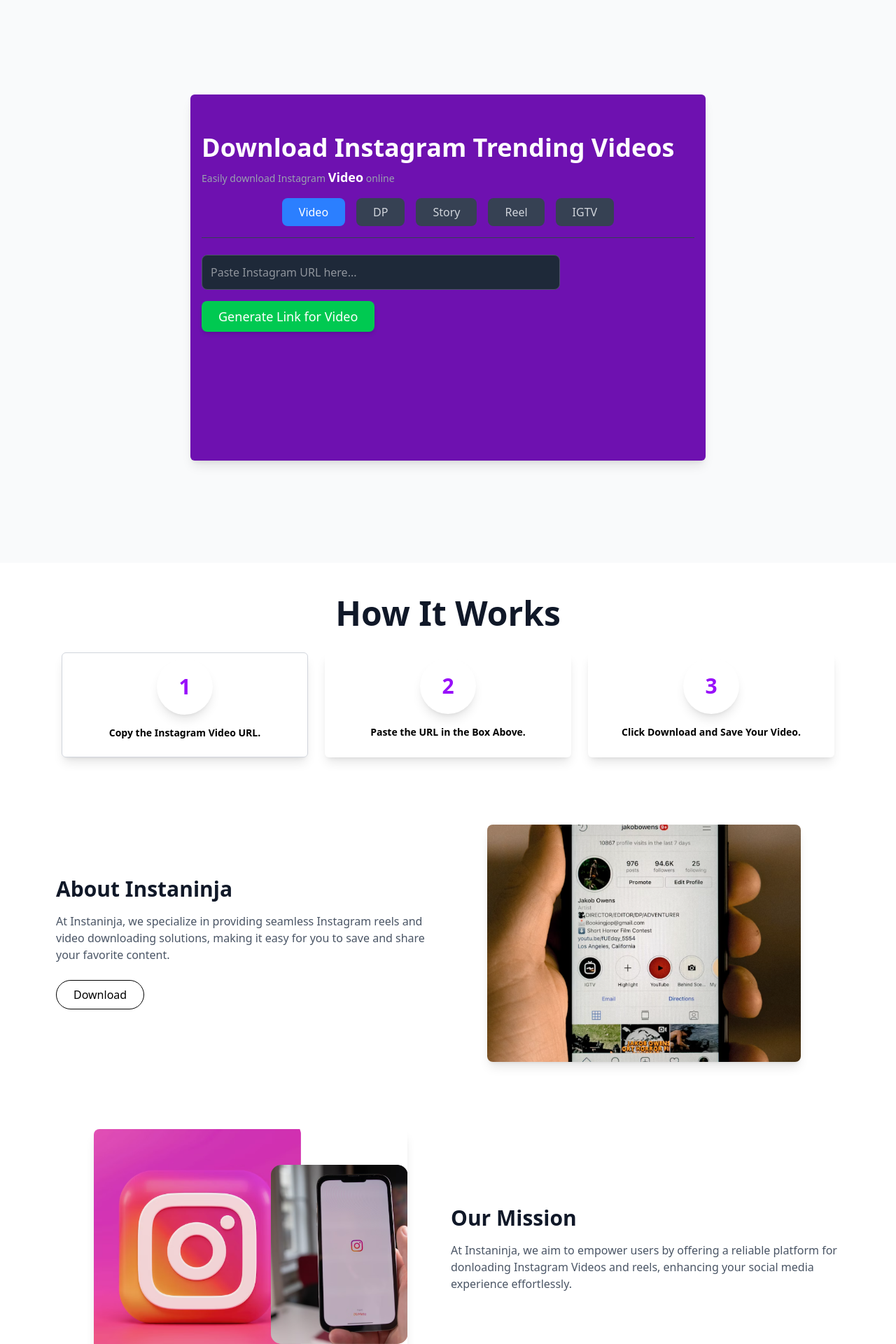
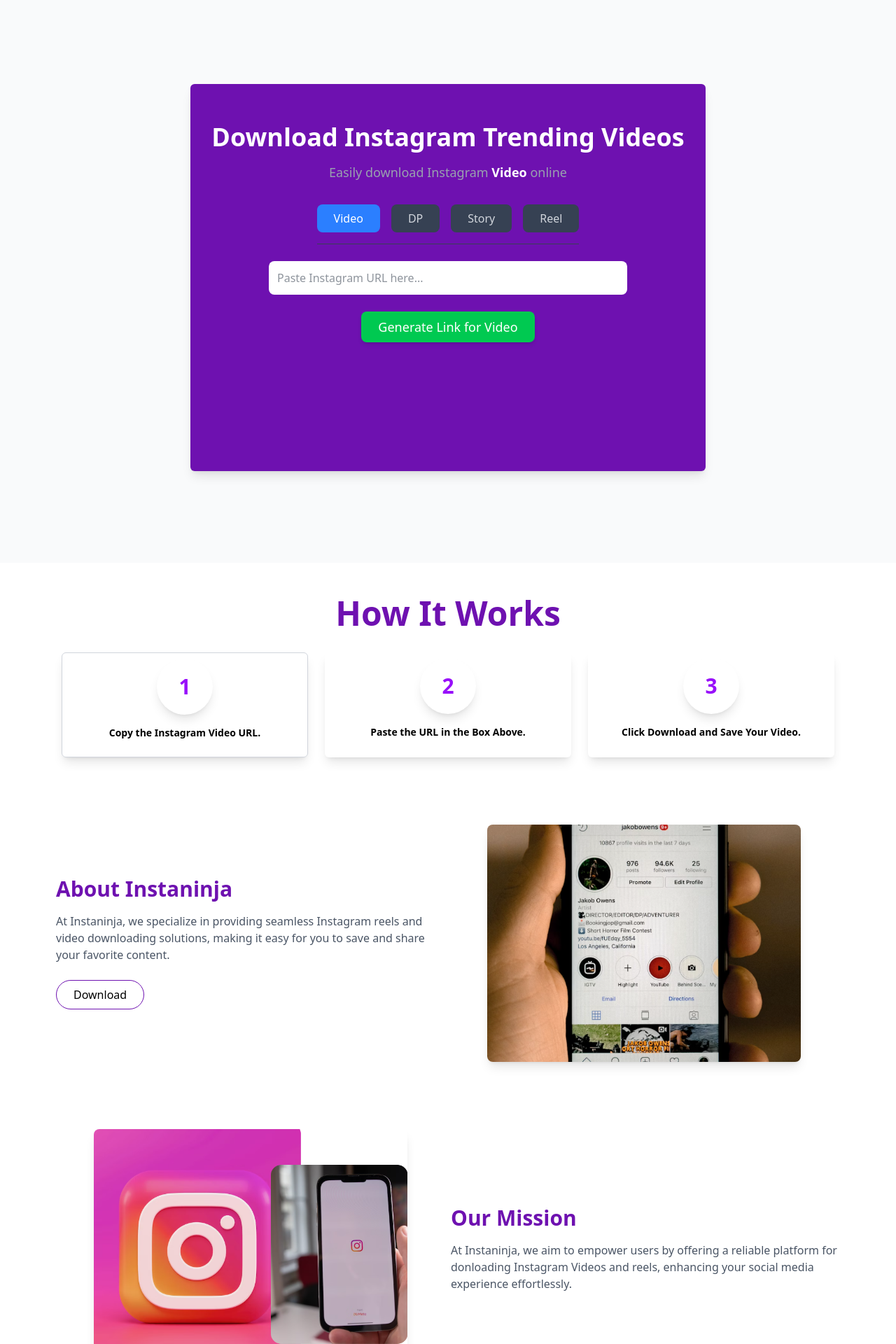
Before and after one commit to Ninjajuk/insta_reels_downloader, a React (Vite) app: page / in a window 1280 px wide. Shown: the part 640-2560 px from the top of the page at 70% size. Built offline with nearby package versions, Linux system fonts and the light colour scheme.

Commit message:
primaary color and ui improvement

```diff
--- a/src/components/AboutInstaNinja.jsx
+++ b/src/components/AboutInstaNinja.jsx
@@ -5,13 +5,13 @@
     <section className="flex flex-col-reverse md:flex-row items-center justify-between max-w-6xl mx-auto px-4 py-12">
       {/* Text Section */}
       <div className="md:w-1/2 text-center md:text-left">
-        <h2 className="text-3xl font-bold text-gray-900">About Instaninja</h2>
+        <h2 className="text-3xl font-bold text-purple-800">About Instaninja</h2>
         <p className="text-gray-600 mt-4">
           At Instaninja, we specialize in providing seamless Instagram reels and
           video downloading solutions, making it easy for you to save and share
           your favorite content.
         </p>
-        <button className="mt-6 px-6 py-2 border border-black rounded-full text-black hover:bg-black hover:text-white transition">
+        <button className="mt-6 px-6 py-2 border border-purple-800 rounded-full text-black hover:bg-purple-800 hover:text-white transition cursor-pointer">
           Download
         </button>
       </div>
--- a/src/components/FAQ.jsx
+++ b/src/components/FAQ.jsx
@@ -20,7 +20,7 @@
 
   return (
     <section className="mt-8 w-full max-w-3xl mx-auto">
-      <h2 className="text-xl font-semibold  text-center">Frequently Asked Questions</h2>
+      <h2 className="text-xl font-bold  text-center text-purple-800">Frequently Asked Questions</h2>
       <div className="mt-4">
         {faqs.map((faq, index) => (
           <div key={index} className="border-b border-gray-700">
--- a/src/components/Footer.jsx
+++ b/src/components/Footer.jsx
@@ -2,7 +2,7 @@
 
 const Footer = () => {
   return (
-    <footer className="py-8 bg-gray-900 text-white">
+    <footer className="py-8 bg-purple-800 text-white">
     <div className="max-w-6xl mx-auto px-4 flex flex-col md:flex-row justify-between items-center">
       <div className="text-center md:text-left">
         <p className="text-lg font-semibold">InstaDownloader</p>
--- a/src/components/HowItWorks.jsx
+++ b/src/components/HowItWorks.jsx
@@ -6,7 +6,7 @@
   return (
     // <section className="py-12 bg-gradient-to-r from-blue-500 via-purple-500 to-pink-500 text-white">
     <section className=" max-w-6xl mx-auto px-4 py-12">
-      <h2 className="text-3xl lg:text-5xl font-extrabold text-center mb-8 text-gray-900">How It Works</h2>
+      <h2 className="text-3xl lg:text-5xl font-extrabold text-center mb-8 text-purple-800">How It Works</h2>
 
       <div className="grid grid-cols-1 md:grid-cols-3 gap-6 px-2">
         {/* Ad Placement for square */}
--- a/src/components/InstaDownloader.jsx
+++ b/src/components/InstaDownloader.jsx
@@ -2,12 +2,12 @@
 import AdComponent from "./AdComponent";
 import AdSenseComponent from "./AdSenseGoogle";
 
-const tabs = ["Video", "DP", "Story", "Reel", "IGTV"];
-const BASE_URL = 'http://127.0.0.1:5000/download';
+const tabs = ["Video", "DP", "Story", "Reel"];
+// const BASE_URL = 'http://127.0.0.1:5000/download';
 
 const BASE_URLS = {
-  Video: "http://127.0.0.1:5000/download",
-  DP: "http://127.0.0.1:5000/download/dp",
+  Video: "https://instareels-backend-python.onrender.com/download",
+  DP: "https://instareels-backend-python.onrender.com/download/dp",
   Story: "http://127.0.0.1:5000/download/stories",
   Reel: "http://127.0.0.1:5000/download",
   IGTV: "http://127.0.0.1:5000/download/igtv",
@@ -83,9 +83,9 @@
 
 
         <main className="flex-1 flex items-center justify-center">
-          <section className="w-full max-w-7xl mx-auto p-4 bg-purple-800 rounded-md shadow-lg">
-            <h1 className="text-2xl lg:text-4xl font-bold mt-10">Download Instagram Trending Videos</h1>
-            <p className="text-sm lg:text-md text-gray-400 mb-4 pt-2">Easily download Instagram <span className="font-semibold text-lg text-white">{activeTab}</span> online</p>
+          <section className="w-full max-w-7xl mx-auto p-4 bg-purple-800 rounded-md shadow-lg flex flex-col items-center">
+            <h1 className="text-2xl lg:text-4xl font-bold mt-10 text-center">Download Instagram Trending Videos</h1>
+            <p className="text-md lg:text-lg text-gray-400 py-4">Easily download Instagram <span className="font-semibold text-lg text-white">{activeTab}</span> online</p>
 
             <div className="flex flex-wrap justify-center gap-2 sm:gap-4 mt-4 border-b border-gray-700 pb-4">
               {tabs.map((tab) => (
@@ -103,10 +103,10 @@
               ))}
             </div>
 
-            <div className="mt-6 w-full max-w-lg ">
+            <div className="mt-6 w-full max-w-lg  ">
               <input
                 type="text"
-                className="w-full p-3 rounded-lg border border-gray-600 bg-gray-800 text-white focus:border-blue-500"
+                className="w-full p-3 rounded-lg  bg-white text-gray-800 focus:border-blue-500"
                 placeholder={activeTab === "DP" ? "Enter Instagram Username..." : "Paste Instagram URL here..."}
                 value={url}
                 onChange={(e) => setUrl(e.target.value)}
@@ -117,7 +117,7 @@
             <button
               onClick={handleDownload}
               disabled={loading}
-              className={`mt-4 px-6 py-2 rounded-lg text-white text-lg shadow-md cursor-pointer ${loading ? "bg-gray-500 cursor-not-allowed" : "bg-green-500 hover:bg-green-600"}`}
+              className={`mt-6 px-6 py-2 rounded-lg text-white text-lg shadow-md cursor-pointer ${loading ? "bg-gray-500 cursor-not-allowed" : "bg-green-500 hover:bg-green-600"}`}
             >
               {loading ? "Loading..." : downloadLink ? ` Download ${activeTab}` : `Generate Link for ${activeTab}`}
             </button>
--- a/src/components/Navbar.jsx
+++ b/src/components/Navbar.jsx
@@ -33,8 +33,8 @@
 //       </div>
 //     </div>
 //   </nav>
-    <nav className="w-full bg-gray-800 p-4 shadow-md flex gap-2 items-center justify-between sticky top-0 z-10">
-      <a href="/" className="bg-purple-600 text-white font-bold px-2 py-2 rounded-md hover:bg-purple-800 cursor-pointer">
+    <nav className="w-full bg-purple-800 p-4 shadow-md flex gap-2 items-center justify-between sticky top-0 z-10">
+      <a href="/" className="bg-purple-600 text-white font-bold px-2 py-2 rounded-md  cursor-pointer">
         InstaNinja
       </a>
 
--- a/src/components/OurMission.jsx
+++ b/src/components/OurMission.jsx
@@ -13,7 +13,7 @@
             </div>
             {/* Text Section */}
             <div className="md:w-1/2 text-center md:text-left">
-                <h2 className="text-3xl font-bold text-gray-900">Our Mission</h2>
+                <h2 className="text-3xl font-bold text-purple-800">Our Mission</h2>
                 <p className="text-gray-600 mt-4">
                     At Instaninja, we aim to empower users by offering a reliable platform for donloading Instagram Videos and reels, enhancing your social media experience effortlessly.
                 </p>
--- a/src/components/Testimonial.jsx
+++ b/src/components/Testimonial.jsx
@@ -5,7 +5,7 @@
     const comments =[
         { name: "Samsu", comment: "This app is fantastic! Super intuitive and fast." },
         { name: "Ajuking", comment: "I love the smooth experience. Highly recommended!" },
-        { name: "Ananya", comment: "Great app! Helped me a lot in my daily tasks." },
+        { name: "Mohid", comment: "Great app! Helped me a lot in my daily tasks." },
         // { name: "Rahul", comment: "A must-have app! The features are outstanding." }
       ]
     return (
@@ -21,7 +21,7 @@
 
                 {/* Main Content */}
                 <div className="w-full ">
-                    <h2 className="text-3xl font-bold text-center mb-8">What Our Users Say</h2>
+                    <h2 className="text-3xl font-bold text-center mb-8 text-purple-800">What Our Users Say</h2>
                     <div className=" mx-auto ">
                         <div className="grid grid-cols-1 md:grid-cols-3 gap-6">
                             {comments.map((item) => (
@@ -31,7 +31,7 @@
                                         <div className="bg-purple-500 w-10 h-10 rounded-full flex items-center justify-center text-white">
                                             {item.name[0]}
                                         </div>
-                                        <p className="ml-3 font-semibold">User {item.name}</p>
+                                        <p className="ml-3 font-semibold text-purple-800"> {item.name}</p>
                                     </div>
                                 </div>
                             ))}
--- a/src/components/VideoDownloadingService.jsx
+++ b/src/components/VideoDownloadingService.jsx
@@ -22,7 +22,7 @@
     ]
     return (
         <section className='max-w-6xl mx-auto px-4 py-12 '>
-            <h1 className='text-xl lg:text-5xl text-gray-900 font-extrabold  text-center pb-4'>Video Downloading Services</h1>
+            <h1 className='text-xl lg:text-5xl text-purple-800 font-extrabold  text-center pb-4'>Video Downloading Services</h1>
             <p className='text-gray-600 text-sm pb-8 text-center'>Easily download Instagram reels and videos with our user friendly tool for seamless access</p>
             <div className=' grid grid-cols-1 gap-4 lg:gap-6 md:grid-cols-2 lg:grid-cols-3'>
                 {videoreels.map((item, index) => (
--- a/src/components/VideoGallary.jsx
+++ b/src/components/VideoGallary.jsx
@@ -32,7 +32,7 @@
     ]
     return (
         <section className='max-w-6xl mx-auto px-4 py-12 '>
-            <h1 className='text-xl lg:text-5xl text-gray-900 font-extrabold  text-center pb-4'>Video Gallary</h1>
+            <h1 className='text-xl lg:text-5xl text-purple-800 font-extrabold  text-center pb-4'>Video Gallary</h1>
             <p className='text-gray-600 text-sm pb-8 text-center'>Explore our collections of Instagram reels and videos downloads</p>
             <div className=' grid grid-cols-1 gap-4  md:grid-cols-2 lg:grid-cols-3'>
                 {videogallary.map((item, index) => (
```
